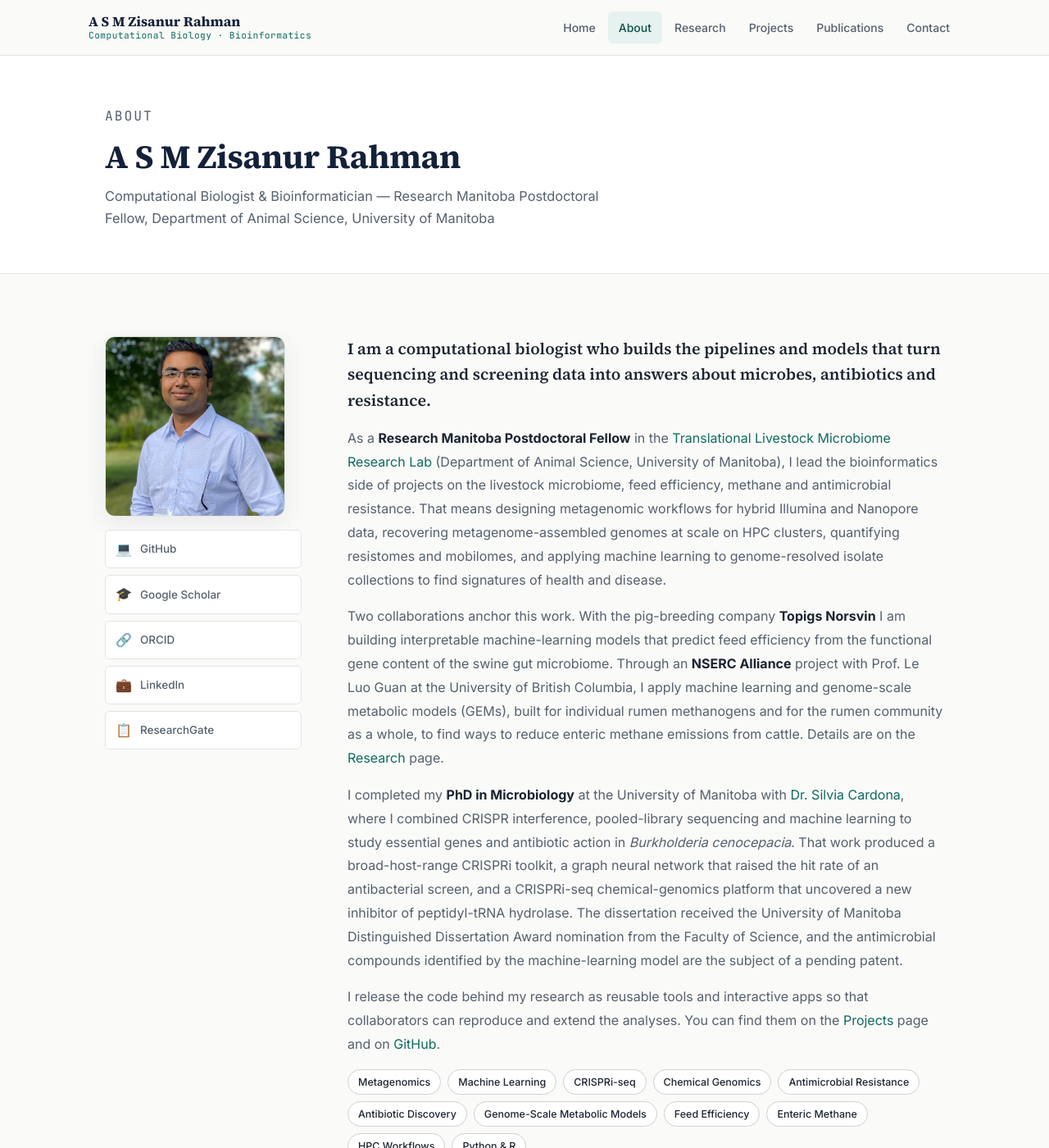
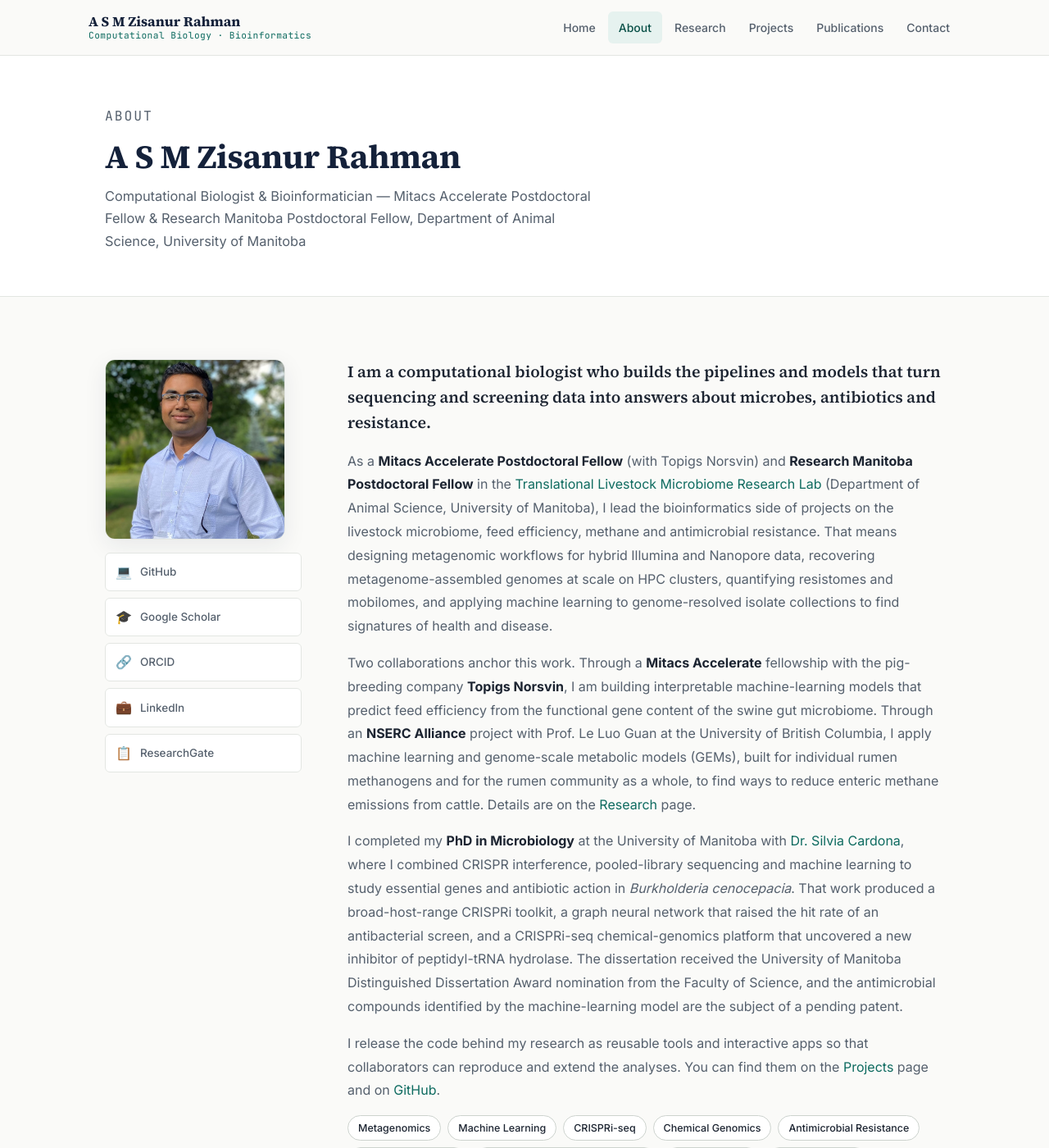
Before and after one commit to zisanurrahman/zisanurrahman.github.io, a Jekyll site: the page built from about.md, in a window 1280 px wide and 1400 px high. Shown: the whole window at 82% size. Built offline with Jekyll 4.4.1, drawn with Linux system fonts in a browser that asks for light colours; some of the changed text lies outside the part shown.

Commit message:
Add Mitacs Accelerate Postdoctoral Fellowship with Topigs Norsvin (2025-2026)
Co-Authored-By: Claude Fable 5.1 <noreply@anthropic.com>

```diff
--- a/about.md
+++ b/about.md
@@ -9,7 +9,7 @@ description: About A S M Zisanur Rahman, computational biologist and bioinformat
   <div class="container">
     <p class="page-hero-tag">About</p>
     <h1>A S M Zisanur Rahman</h1>
-    <p>Computational Biologist &amp; Bioinformatician &mdash; Research Manitoba Postdoctoral Fellow, Department of Animal Science, University of Manitoba</p>
+    <p>Computational Biologist &amp; Bioinformatician &mdash; Mitacs Accelerate Postdoctoral Fellow &amp; Research Manitoba Postdoctoral Fellow, Department of Animal Science, University of Manitoba</p>
   </div>
 </div>
 
@@ -37,9 +37,9 @@ description: About A S M Zisanur Rahman, computational biologist and bioinformat
 
 <p class="lead">I am a computational biologist who builds the pipelines and models that turn sequencing and screening data into answers about microbes, antibiotics and resistance.</p>
 
-<p>As a <strong>Research Manitoba Postdoctoral Fellow</strong> in the <a href="https://tlmicrobiomelab.github.io/" target="_blank" rel="noopener">Translational Livestock Microbiome Research Lab</a> (Department of Animal Science, University of Manitoba), I lead the bioinformatics side of projects on the livestock microbiome, feed efficiency, methane and antimicrobial resistance. That means designing metagenomic workflows for hybrid Illumina and Nanopore data, recovering metagenome-assembled genomes at scale on HPC clusters, quantifying resistomes and mobilomes, and applying machine learning to genome-resolved isolate collections to find signatures of health and disease.</p>
+<p>As a <strong>Mitacs Accelerate Postdoctoral Fellow</strong> (with Topigs Norsvin) and <strong>Research Manitoba Postdoctoral Fellow</strong> in the <a href="https://tlmicrobiomelab.github.io/" target="_blank" rel="noopener">Translational Livestock Microbiome Research Lab</a> (Department of Animal Science, University of Manitoba), I lead the bioinformatics side of projects on the livestock microbiome, feed efficiency, methane and antimicrobial resistance. That means designing metagenomic workflows for hybrid Illumina and Nanopore data, recovering metagenome-assembled genomes at scale on HPC clusters, quantifying resistomes and mobilomes, and applying machine learning to genome-resolved isolate collections to find signatures of health and disease.</p>
 
-<p>Two collaborations anchor this work. With the pig-breeding company <strong>Topigs Norsvin</strong> I am building interpretable machine-learning models that predict feed efficiency from the functional gene content of the swine gut microbiome. Through an <strong>NSERC Alliance</strong> project with Prof. Le Luo Guan at the University of British Columbia, I apply machine learning and genome-scale metabolic models (GEMs), built for individual rumen methanogens and for the rumen community as a whole, to find ways to reduce enteric methane emissions from cattle. Details are on the <a href="/research">Research</a> page.</p>
+<p>Two collaborations anchor this work. Through a <strong>Mitacs Accelerate</strong> fellowship with the pig-breeding company <strong>Topigs Norsvin</strong>, I am building interpretable machine-learning models that predict feed efficiency from the functional gene content of the swine gut microbiome. Through an <strong>NSERC Alliance</strong> project with Prof. Le Luo Guan at the University of British Columbia, I apply machine learning and genome-scale metabolic models (GEMs), built for individual rumen methanogens and for the rumen community as a whole, to find ways to reduce enteric methane emissions from cattle. Details are on the <a href="/research">Research</a> page.</p>
 
 <p>I completed my <strong>PhD in Microbiology</strong> at the University of Manitoba with <a href="https://cardonalab.org/" target="_blank" rel="noopener">Dr. Silvia Cardona</a>, where I combined CRISPR interference, pooled-library sequencing and machine learning to study essential genes and antibiotic action in <em>Burkholderia cenocepacia</em>. That work produced a broad-host-range CRISPRi toolkit, a graph neural network that raised the hit rate of an antibacterial screen, and a CRISPRi-seq chemical-genomics platform that uncovered a new inhibitor of peptidyl-tRNA hydrolase. The dissertation received the University of Manitoba Distinguished Dissertation Award nomination from the Faculty of Science, and the antimicrobial compounds identified by the machine-learning model are the subject of a pending patent.</p>
 
@@ -84,7 +84,7 @@ description: About A S M Zisanur Rahman, computational biologist and bioinformat
 <div class="timeline">
   <div class="timeline-item">
     <div class="timeline-year">2024 &ndash; Present</div>
-    <div class="timeline-degree">Postdoctoral Fellow &middot; Research Manitoba Postdoctoral Fellowship (2026&ndash;2027)</div>
+    <div class="timeline-degree">Postdoctoral Fellow &middot; Mitacs Accelerate Postdoctoral Fellowship with Topigs Norsvin (2025&ndash;2026) &middot; Research Manitoba Postdoctoral Fellowship (2026&ndash;2027)</div>
     <div class="timeline-inst"><a href="https://tlmicrobiomelab.github.io/" target="_blank" rel="noopener">Translational Livestock Microbiome Research Lab</a> (Derakhshani lab), Department of Animal Science, University of Manitoba, Winnipeg, Canada</div>
   </div>
   <div class="timeline-item">
@@ -101,6 +101,11 @@ description: About A S M Zisanur Rahman, computational biologist and bioinformat
     <div class="timeline-year">2026 &ndash; 2027</div>
     <div class="timeline-degree">Research Manitoba Postdoctoral Fellowship</div>
     <div class="timeline-inst">Research Manitoba &middot; competitive fellowship recognising research excellence and potential</div>
+  </div>
+  <div class="timeline-item">
+    <div class="timeline-year">2025 &ndash; 2026</div>
+    <div class="timeline-degree">Mitacs Accelerate Postdoctoral Fellowship</div>
+    <div class="timeline-inst">Mitacs &middot; industry partner Topigs Norsvin &middot; machine learning for feed efficiency from the swine gut microbiome</div>
   </div>
   <div class="timeline-item">
     <div class="timeline-year">2024</div>
```
Also changed, not shown: index.md (+2 -2 lines), research.md (+2 -2 lines).
